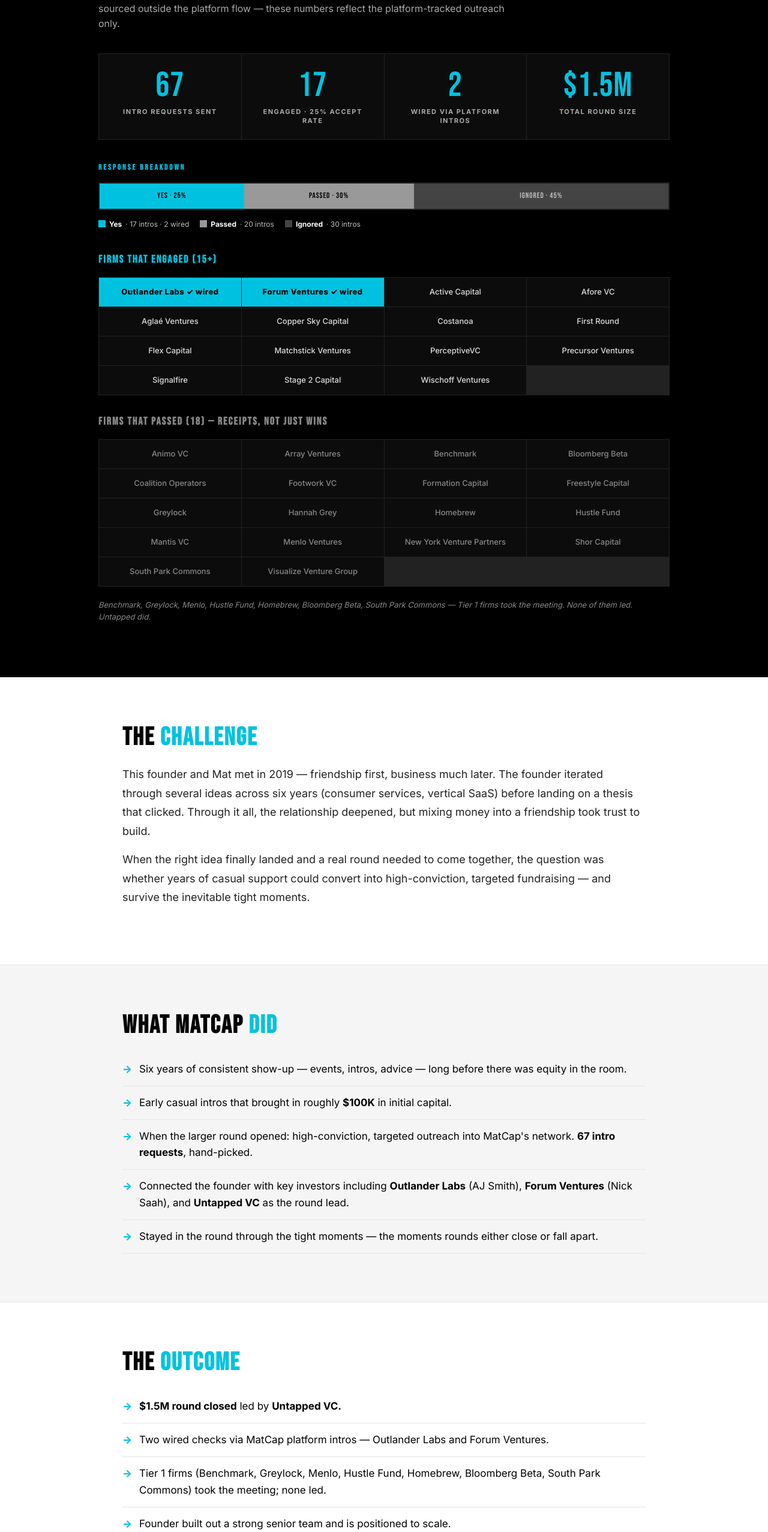
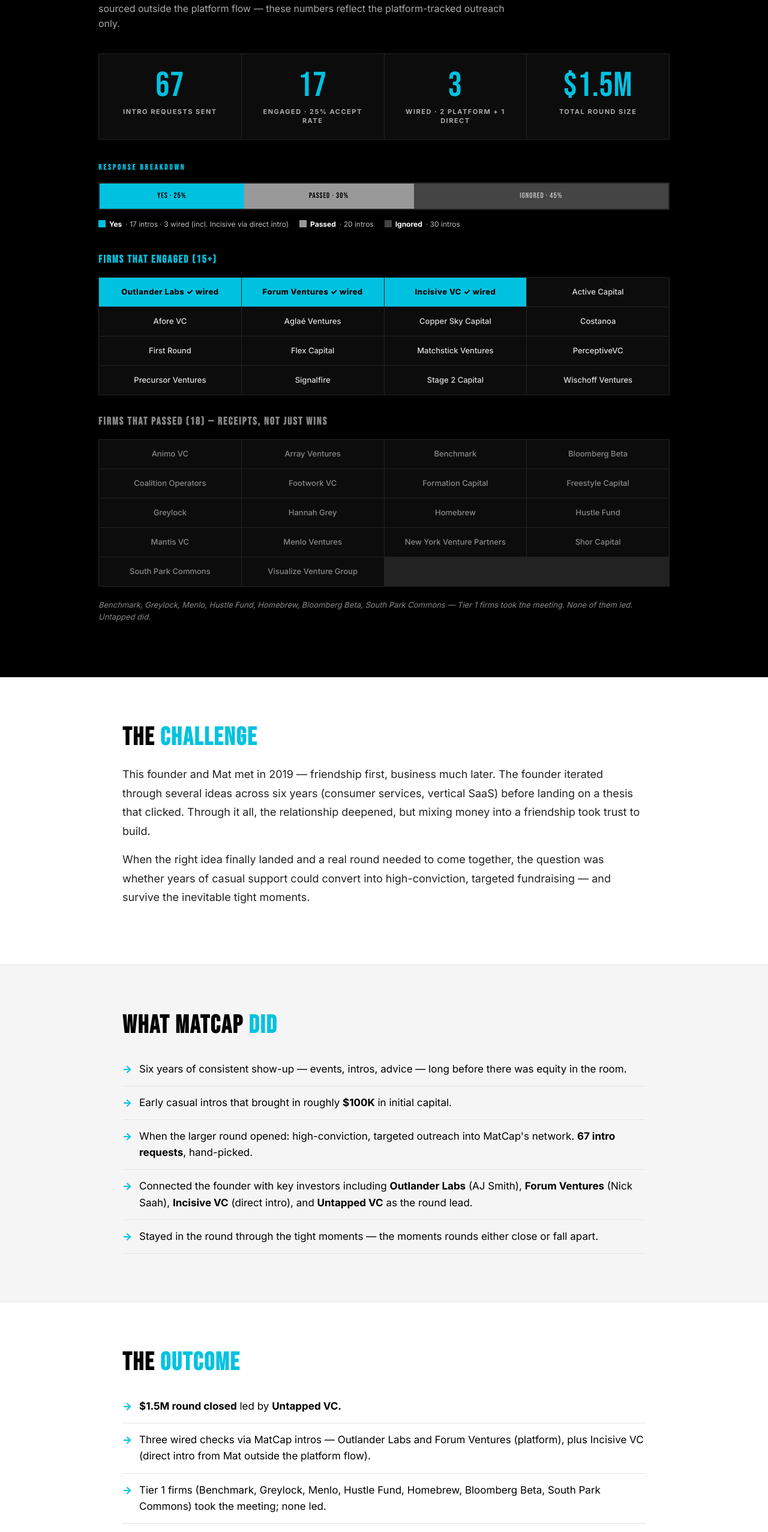
Before and after one commit to Shermanmat/nodestacker, a website: page public/case-studies/stealth-vertical-ai.html in a window 1280 px wide. Shown: the part 1166-3720 px from the top of the page at 60% size. Drawn offline with Linux system fonts and the light colour scheme.

Commit message:
Legix case study: Incisive VC also wired (via direct intro from Mat)
DB only shows 2 platform-tracked wires (Outlander, Forum). Incisive
came via a direct Mat-to-Incisive intro outside the formal platform
flow — adding it as the 3rd wired investor with a 'direct intro' tag.

- num-strip: 2 wired → 3 wired (2 platform + 1 direct)
- engaged firms grid: add Incisive VC ✓ wired tile
- bar legend updated
- narrative + outcome bullets updated

```diff
--- a/public/case-studies/stealth-vertical-ai.html
+++ b/public/case-studies/stealth-vertical-ai.html
@@ -128,7 +128,7 @@
   <div class="num-strip reveal">
     <div><div class="v">67</div><div class="l">Intro requests sent</div></div>
     <div><div class="v">17</div><div class="l">Engaged · 25% accept rate</div></div>
-    <div><div class="v">2</div><div class="l">Wired via platform intros</div></div>
+    <div><div class="v">3</div><div class="l">Wired · 2 platform + 1 direct</div></div>
     <div><div class="v">$1.5M</div><div class="l">Total round size</div></div>
   </div>
   <h3 style="font-family:'Bebas Neue',sans-serif;letter-spacing:3px;color:var(--accent);font-size:13px;margin-bottom:14px">RESPONSE BREAKDOWN</h3>
@@ -138,7 +138,7 @@
     <div class="seg ignored" style="flex:30">IGNORED · 45%</div>
   </div>
   <div class="bar-legend reveal">
-    <div class="item"><span class="sw accept"></span><strong>Yes</strong> · 17 intros · 2 wired</div>
+    <div class="item"><span class="sw accept"></span><strong>Yes</strong> · 17 intros · 3 wired (incl. Incisive via direct intro)</div>
     <div class="item"><span class="sw passed"></span><strong>Passed</strong> · 20 intros</div>
     <div class="item"><span class="sw ignored"></span><strong>Ignored</strong> · 30 intros</div>
   </div>
@@ -147,6 +147,7 @@
     <div class="firms-grid">
       <div class="firm invested">Outlander Labs ✓ wired</div>
       <div class="firm invested">Forum Ventures ✓ wired</div>
+        <div class="firm invested">Incisive VC ✓ wired</div>
       <div class="firm">Active Capital</div><div class="firm">Afore VC</div><div class="firm">Aglaé Ventures</div>
       <div class="firm">Copper Sky Capital</div><div class="firm">Costanoa</div><div class="firm">First Round</div>
       <div class="firm">Flex Capital</div><div class="firm">Matchstick Ventures</div><div class="firm">PerceptiveVC</div>
@@ -178,7 +179,7 @@
     <li class="reveal">Six years of consistent show-up — events, intros, advice — long before there was equity in the room.</li>
     <li class="reveal">Early casual intros that brought in roughly <strong>$100K</strong> in initial capital.</li>
     <li class="reveal">When the larger round opened: high-conviction, targeted outreach into MatCap's network. <strong>67 intro requests</strong>, hand-picked.</li>
-    <li class="reveal">Connected the founder with key investors including <strong>Outlander Labs</strong> (AJ Smith), <strong>Forum Ventures</strong> (Nick Saah), and <strong>Untapped VC</strong> as the round lead.</li>
+    <li class="reveal">Connected the founder with key investors including <strong>Outlander Labs</strong> (AJ Smith), <strong>Forum Ventures</strong> (Nick Saah), <strong>Incisive VC</strong> (direct intro), and <strong>Untapped VC</strong> as the round lead.</li>
     <li class="reveal">Stayed in the round through the tight moments — the moments rounds either close or fall apart.</li>
   </ul>
 </div></section>
@@ -186,7 +187,7 @@
   <h2 class="reveal">The <span class="accent">outcome</span></h2>
   <ul>
     <li class="reveal"><strong>$1.5M round closed</strong> led by <strong>Untapped VC.</strong></li>
-    <li class="reveal">Two wired checks via MatCap platform intros — Outlander Labs and Forum Ventures.</li>
+    <li class="reveal">Three wired checks via MatCap intros — Outlander Labs and Forum Ventures (platform), plus Incisive VC (direct intro from Mat outside the platform flow).</li>
     <li class="reveal">Tier 1 firms (Benchmark, Greylock, Menlo, Hustle Fund, Homebrew, Bloomberg Beta, South Park Commons) took the meeting; none led.</li>
     <li class="reveal">Founder built out a strong senior team and is positioned to scale.</li>
     <li class="reveal">A six-year relationship-first arc — the kind that doesn't show up in transactional networks.</li>
```
